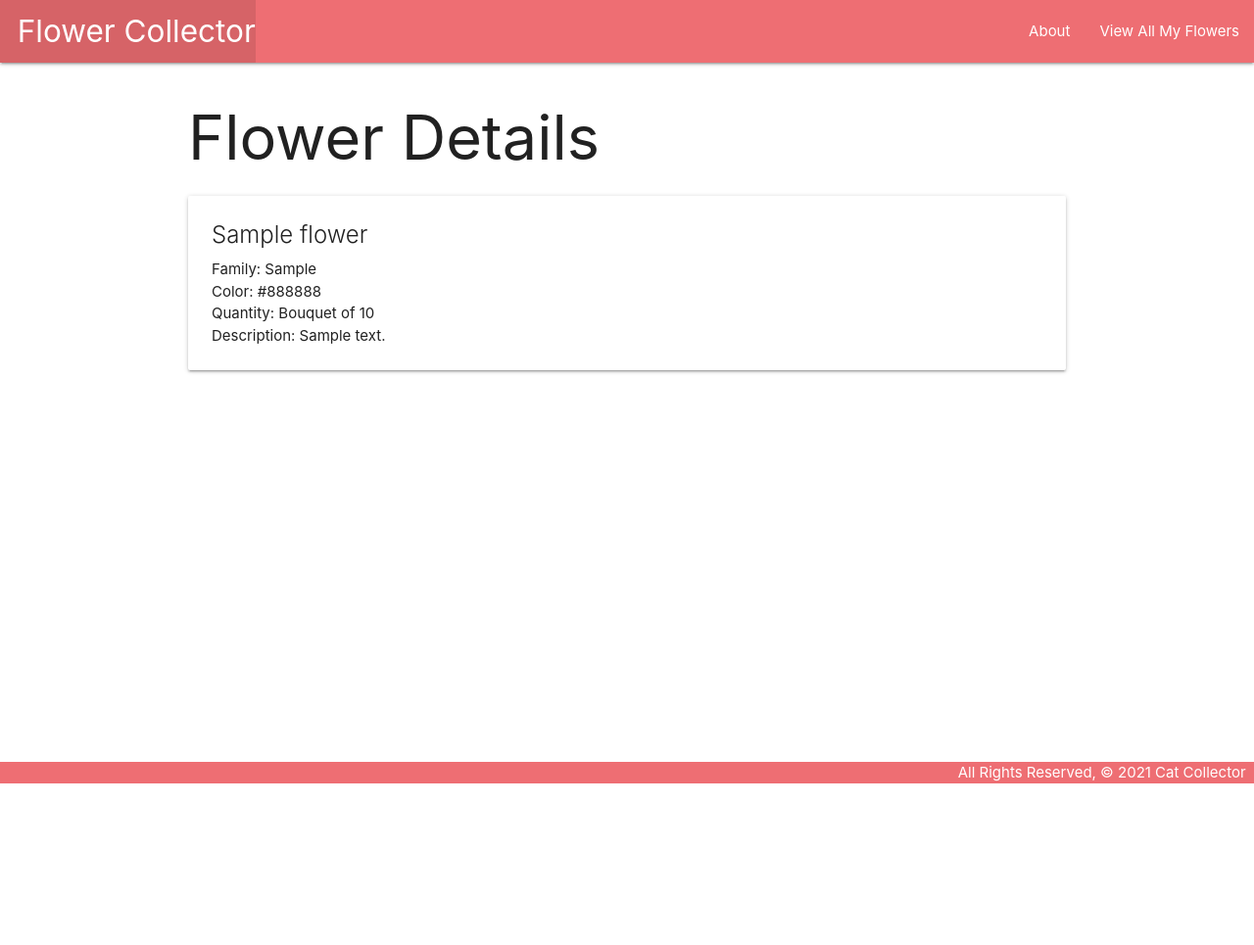
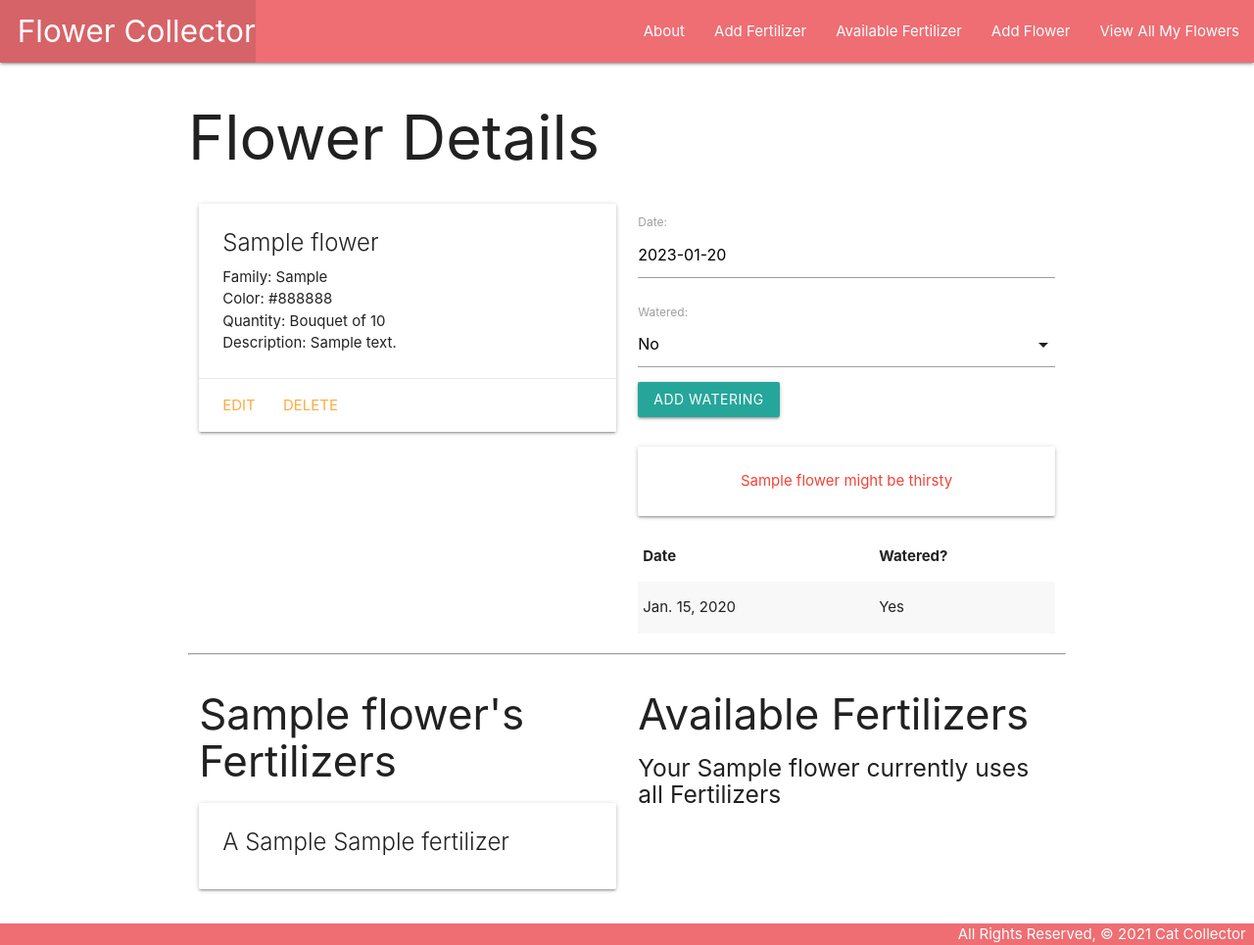
Before and after one commit to 14gko/flowercollector, a Django app: page /flowers/1/ in a window 1280 px wide. Shown: the whole page at 98% size. Before the commit the page ends 800 px from the top, so only its background shows below. Run offline with Django 4.2, Linux system fonts and the light colour scheme; tables that the repository leaves empty hold one stand-in row (values such as "Sample post").

Commit message:
finish thirsty display

```diff
--- a/main_app/admin.py
+++ b/main_app/admin.py
@@ -1,6 +1,8 @@
 from django.contrib import admin
 #import models here
-from .models import Flower
+from .models import Flower, Watering, Fertilizer
 
 # Register your models here.
 admin.site.register(Flower)
+admin.site.register(Watering)
+admin.site.register(Fertilizer)
--- /dev/null
+++ b/main_app/forms.py
@@ -0,0 +1,7 @@
+from django.forms import ModelForm
+from .models import Watering
+
+class WateringForm(ModelForm):
+  class Meta:
+    model = Watering
+    fields = ['date', 'watered']
--- a/main_app/models.py
+++ b/main_app/models.py
@@ -1,12 +1,67 @@
 from django.db import models
+from django.urls import reverse
+from datetime import date
+
+WATERED = (
+    ('Y', 'Yes'),
+    ('N', 'No')
+)
+
+# COLORS = (('Red', 'Red'), ('Orange', 'Orange'))
+# 'Yellow', 'Green', 'Blue', 'Purple', 'Pink', 'White', 'Black')
+
+class Fertilizer(models.Model):
+    name = models.CharField(max_length=50)
+    type = models.CharField(max_length=50)
+
+    def __str__(self):
+        return self.name
+
+    # ?
+    def get_absolute_url(self):
+        return reverse('fert_detail', kwargs={'pk': self.id})
 
 # Create your models here.
 class Flower(models.Model):
     name = models.CharField(max_length=50)
-    color = models.CharField(max_length=50)
     family = models.CharField(max_length=50)
+    color = models.CharField(
+        max_length=50,
+        # choices=COLORS,
+        # default=COLORS[0]
+    )
     description = models.CharField(max_length=250)
     quantity = models.IntegerField()
+    fertilizers = models.ManyToManyField(Fertilizer)
 
     def __str__(self):
         return self.name
+
+    def get_absolute_url(self):
+        return reverse('detail', kwargs={'flower_id': self.id})
+
+    def watered_today(self):
+        watering_today = self.watering_set.filter(date=date.today())
+        for w in watering_today:
+            if w.watered == 'Y':
+                return True
+        return False
+
+        # return self.watering_set.filter(date=date.today()).count() > 0
+
+
+
+class Watering(models.Model):
+    date = models.DateField()
+    watered = models.CharField(
+            max_length=1,
+            choices=WATERED,
+            default=WATERED[1][0]
+            )
+    flower = models.ForeignKey(Flower, on_delete=models.CASCADE)
+
+    def __str__(self):
+        return f"{self.get_watered_display()} on {self.date}"
+
+    class Meta:
+        ordering = ['-date']
--- a/main_app/templates/base.html
+++ b/main_app/templates/base.html
@@ -9,17 +9,21 @@
   <title>Flower Collector</title>
   <link rel="stylesheet" href="https://cdnjs.cloudflare.com/ajax/libs/materialize/1.0.0/css/materialize.min.css">
   <link rel="stylesheet" type="text/css" href="{% static 'css/style.css' %}">
+  <script src="https://cdnjs.cloudflare.com/ajax/libs/materialize/1.0.0/js/materialize.min.js"></script>
 </head>
 <body>
   <header class="navbar-fixed">
     <nav>
       <div class="nav-wrapper">
         <ul>
-          <li><a href="/" class="left brand-logo">&nbsp;&nbsp;Flower Collector</a></li>
+          <li><a href="{% url 'home' %}" class="left brand-logo">&nbsp;&nbsp;Flower Collector</a></li>
         </ul>
         <ul class="right">
-          <li><a href="/about">About</a></li>
-          <li><a href="/flowers">View All My Flowers</a></li>
+          <li><a href="{% url 'about' %}">About</a></li>
+          <li><a href="{% url 'fert_create' %}">Add Fertilizer</a></li>
+          <li><a href="{% url 'fert_index' %}">Available Fertilizer</a></li>
+          <li><a href="{% url 'flowers_create' %}">Add Flower</a></li>
+          <li><a href="{% url 'index' %}">View All My Flowers</a></li>
         </ul>
       </div>
     </nav>
--- a/main_app/templates/flowers/detail.html
+++ b/main_app/templates/flowers/detail.html
@@ -3,6 +3,8 @@
 
 <h1>Flower Details</h1>
 
+<div class="row">
+  <div class="col s6">
     <div class="card">
       <div class="card-content">
         <span class="card-title">{{ flower.name }}</span>
@@ -15,6 +17,94 @@
         {% endif %}
         <p>Description: {{ flower.description }}</p>
       </div>
+      <div class="card-action">
+        <a href="{% url 'flowers_update' flower.id %}">Edit</a>
+        <a href="{% url 'flowers_delete' flower.id %}">Delete</a>
+      </div>
+    </div>
+  </div>
+  <div class="col s6">
+    <form action="{% url 'add_watering' flower.id %}" method="POST">
+      {% csrf_token %}
+      {{ watering_form.as_p }}
+      <input type="submit" class="btn" value="Add Watering">
+    </form>
+    <br>
+    {% if flower.watered_today %}
+    <div class="card-panel teal-text center-align">{{flower.name}} is not thirsty</div>
+    {% else %}
+    <div class="card-panel red-text center-align">{{flower.name}} might be thirsty</div>
+    {% endif %}
+    <table class="striped">
+      <thead>
+        <tr>
+          <th>Date</th>
+          <th>Watered?</th>
+        </tr>
+      </thead>
+      <tbody>
+        {% for watering in flower.watering_set.all %}
+        <tr>
+          <td>{{watering.date}}</td>
+          <td>{{watering.get_watered_display}}</td>
+        </tr>
+        {% endfor %}
+      </tbody>
+    </table>
+  </div>
+</div>
+<hr>
+<div class="row">
+  <div class="col s6">
+    <h3>{{ flower.name }}'s Fertilizers</h3>
+    {% if flower.fertilizers.count %}
+    {% for fert in flower.fertilizers.all %}
+    <div class="card">
+      <div class="card-content">
+        <span class="card-title">
+          A {{ fert.type }} {{ fert.name }}
+        </span>
+      </div>
+    </div>
+    {% endfor %}
+    {% else %}
+    <h5>{{ flower.name }} is currently using unfertilized soil :(</h5>
+    {% endif %}
+  </div>
+  <div class="col s6">
+    <h3>Available Fertilizers</h3>
+    {% if fertilizers.count %}
+    {% for fert in fertilizers.all %}
+    <div class="card">
+      <div class="card-content">
+        <span class="card-title">
+          A {{ fert.type }} {{ fert.name }}
+        </span>
+      </div>
+      <div class="card-action">
+        <form action="{% url 'assoc_fert' flower.id fert.id %}" method="POST">
+          {% csrf_token %}
+          <button type="submit" class="btn">Add</button>
+        </form>
+      </div>
+    </div>
+    {% endfor %}
+    {% else %}
+    <h5>Your {{flower.name}} currently uses all Fertilizers</h5>
+    {% endif %}
   </div>
 
+  <script>
+    const dateEl = document.getElementById('id_date');
+    M.Datepicker.init(dateEl, {
+      format: 'yyyy-mm-dd',
+      defaultDate: new Date(),
+      setDefaultDate: true,
+      autoClose: true
+    });
+
+    const selectEl = document.getElementById('id_watered');
+    M.FormSelect.init(selectEl);
+  </script>
+
   {% endblock %}
--- a/main_app/urls.py
+++ b/main_app/urls.py
@@ -6,4 +6,15 @@ urlpatterns = [
     path('about/', views.about, name='about'),
     path('flowers/', views.flowers_index, name='index'),
     path('flowers/<int:flower_id>/', views.flowers_detail, name='detail'),
-]
+    path('flowers/create/', views.FlowerCreate.as_view(), name='flowers_create'),
+    # if flower instance exists then add int:pk
+    path('flowers/<int:pk>/update/', views.FlowerUpdate.as_view(), name='flowers_update'),
+    path('flowers/<int:pk>/delete/', views.FlowerDelete.as_view(), name='flowers_delete'),
+    path('flowers/<int:flower_id>/add_watering/', views.add_watering, name='add_watering'),
+    path('fertilizers/', views.FertList.as_view(), name='fert_index'),
+    path('fertilizers/<int:pk>/', views.FertDetail.as_view(), name='fert_detail'),
+    path('fertilizers/create/', views.FertCreate.as_view(), name='fert_create'),
+    path('fertilizers/<int:pk>/update/', views.FertUpdate.as_view(), name='fert_update'),
+    path('fertilizers/<int:pk>/delete/', views.FertDelete.as_view(), name='fert_delete'),
+    path('flowers/<int:flower_id>/assoc_fert/<int:fertilizer_id>/', views.assoc_fert, name='assoc_fert'),
+    ]
--- a/main_app/views.py
+++ b/main_app/views.py
@@ -1,7 +1,10 @@
-from django.shortcuts import render
+from django.shortcuts import render, redirect
 # add this import
 from django.http import HttpResponse
-from .models import Flower
+from django.views.generic.edit import CreateView, UpdateView, DeleteView
+from django.views.generic import DetailView, ListView
+from .models import Flower, Fertilizer
+from .forms import WateringForm
 
 # Define the home view
 def home(request):
@@ -16,4 +19,57 @@ def flowers_index(request):
 
 def flowers_detail(request, flower_id):
     flower = Flower.objects.get(id=flower_id)
-    return render(request, 'flowers/detail.html', { 'flower': flower })
+    # get fertilizers that this flower doesnt user
+    id_list = flower.fertilizers.all().values_list('id')
+    # now filter this list
+    unused_fert = Fertilizer.objects.exclude(id__in=id_list)
+    # instantiate wateringform to be rendered in template
+    watering_form = WateringForm()
+    return render(request, 'flowers/detail.html', {
+            'flower': flower,
+            'watering_form': watering_form,
+            'fertilizers': unused_fert
+            })
+
+def add_watering(request, flower_id):
+    form = WateringForm(request.POST)
+    if form.is_valid():
+        new_watering = form.save(commit=False)
+        new_watering.flower_id = flower_id
+        new_watering.save()
+    return redirect('detail', flower_id=flower_id)
+
+def assoc_fert(request, flower_id, fertilizer_id):
+    Flower.objects.get(id=flower_id).fertilizers.add(fertilizer_id)
+    return redirect('detail', flower_id=flower_id)
+
+class FlowerCreate(CreateView):
+    model = Flower
+    fields = ['name', 'family', 'color', 'description', 'quantity']
+    success_url = '/flowers/'
+
+class FlowerUpdate(UpdateView):
+    model = Flower
+    fields = ['color', 'description', 'quantity']
+
+class FlowerDelete(DeleteView):
+    model = Flower
+    success_url = '/flowers/'
+
+class FertList(ListView):
+    model = Fertilizer
+
+class FertDetail(DetailView):
+    model = Fertilizer
+
+class FertCreate(CreateView):
+    model = Fertilizer
+    fields = '__all__'
+
+class FertUpdate(UpdateView):
+    model = Fertilizer
+    fields = ['name', 'type']
+
+class FertDelete(DeleteView):
+    model = Fertilizer
+    success_url = '/fertilizers/'
```
Also changed, not shown: main_app/templates/main_app/fertilizer_confirm_delete.html (added, +13 -0 lines), main_app/templates/main_app/fertilizer_detail.html (added, +20 -0 lines), main_app/templates/main_app/fertilizer_form.html (added, +19 -0 lines), main_app/templates/main_app/fertilizer_list.html (added, +17 -0 lines), main_app/templates/main_app/flower_confirm_delete.html (added, +13 -0 lines), main_app/templates/main_app/flower_form.html (added, +18 -0 lines), main_app/migrations/0002_watering.py (added), main_app/migrations/0003_alter_watering_watered.py (added), main_app/migrations/0004_alter_watering_options_rename_cat_watering_flower_and_more.py (added), main_app/migrations/0005_fertilizer_flower_fertilizers.py (added). Lines whose indentation alone changed are shown as unchanged.
